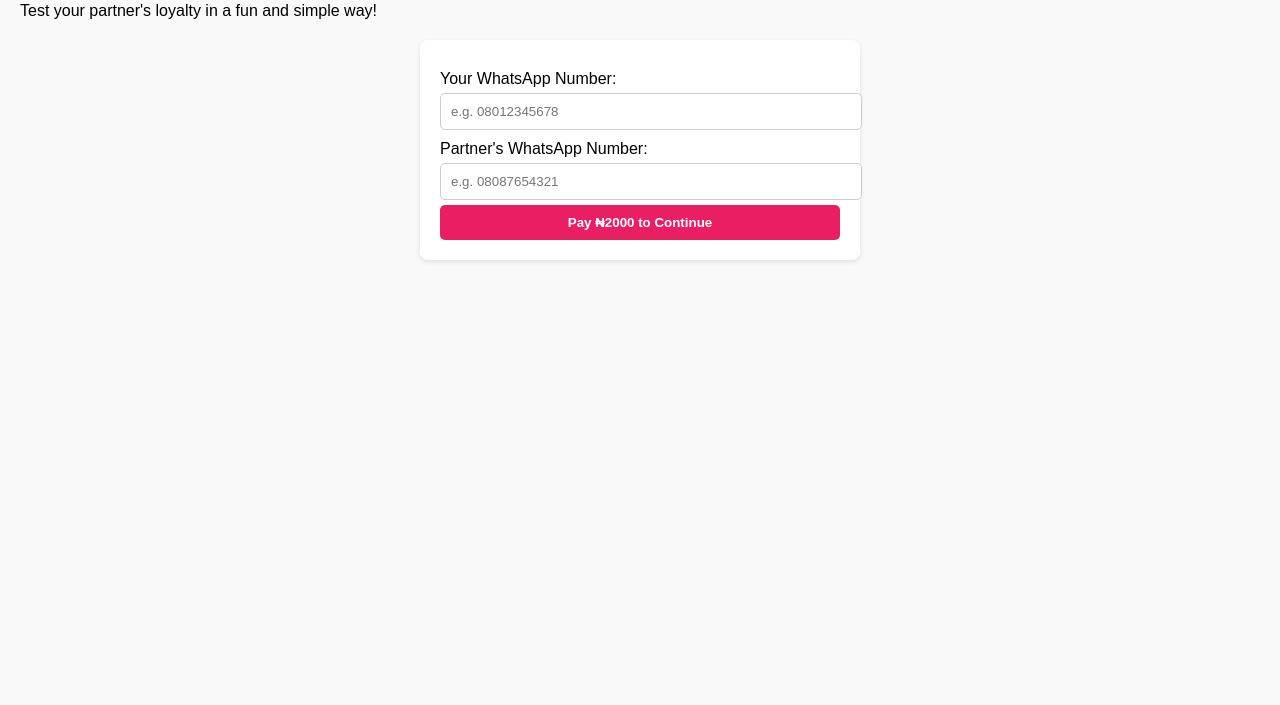
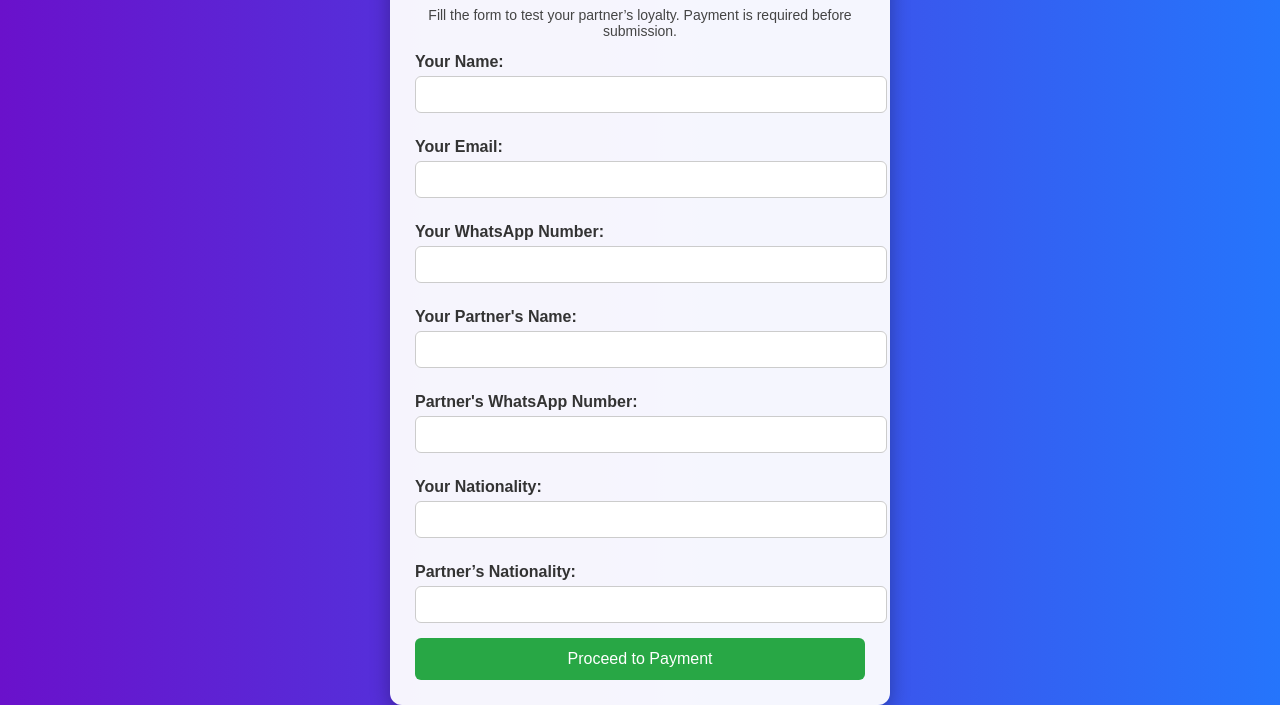
Before and after one commit to TrustlyApp959/Trustly, a plain HTML site: page index.html in a window 1280 px wide. Shown: the part 99-804 px from the top of the page. Drawn offline with Linux system fonts and the light colour scheme.

Commit message:
Update index.html

```diff
--- a/index.html
+++ b/index.html
@@ -3,50 +3,132 @@
 <head>
   <meta charset="UTF-8">
   <meta name="viewport" content="width=device-width, initial-scale=1.0">
-  <title>Trustly - Relationship Loyalty Test</title>
-  <link rel="stylesheet" href="style.css">
+  <title>Loyalty Test</title>
+  <script src="https://js.paystack.co/v1/inline.js"></script>
+  <style>
+    body {
+      font-family: Arial, sans-serif;
+      text-align: center;
+      background: linear-gradient(to right, #6a11cb, #2575fc);
+      color: white;
+      min-height: 100vh;
+      display: flex;
+      justify-content: center;
+      align-items: center;
+      margin: 0;
+    }
+
+    .container {
+      background: rgba(255, 255, 255, 0.95);
+      color: #333;
+      padding: 25px;
+      border-radius: 12px;
+      box-shadow: 0px 6px 20px rgba(0, 0, 0, 0.3);
+      width: 90%;
+      max-width: 450px;
+      text-align: left;
+    }
+
+    h1 {
+      text-align: center;
+      color: #2575fc;
+    }
+
+    label {
+      font-weight: bold;
+      display: block;
+      margin: 10px 0 5px;
+    }
+
+    input {
+      width: 100%;
+      padding: 10px;
+      margin-bottom: 15px;
+      border-radius: 6px;
+      border: 1px solid #ccc;
+    }
+
+    button {
+      width: 100%;
+      padding: 12px;
+      background: #28a745;
+      color: white;
+      border: none;
+      border-radius: 6px;
+      cursor: pointer;
+      font-size: 16px;
+      transition: 0.3s;
+    }
+
+    button:hover {
+      background: #218838;
+    }
+
+    p.note {
+      text-align: center;
+      font-size: 14px;
+      color: #444;
+    }
+  </style>
 </head>
 <body>
   <div class="container">
-    <h1>💖 Welcome to Trustly 💖</h1>
-    <p>Test your partner's loyalty in a fun and simple way!</p>
+    <h1>💖 Loyalty Test</h1>
+    <p class="note">Fill the form to test your partner’s loyalty. Payment is required before submission.</p>
 
-    <form id="paymentForm">
-      <label for="userNumber">Your WhatsApp Number:</label>
-      <input type="text" id="userNumber" placeholder="e.g. 08012345678" required>
+    <form id="loyaltyForm" action="https://formspree.io/f/mabcdxyz" method="POST">
+      <label>Your Name:</label>
+      <input type="text" name="user_name" required>
 
-      <label for="partnerNumber">Partner's WhatsApp Number:</label>
-      <input type="text" id="partnerNumber" placeholder="e.g. 08087654321" required>
+      <label>Your Email:</label>
+      <input type="email" name="user_email" required>
 
-      <button type="submit">Pay ₦2000 to Continue</button>
+      <label>Your WhatsApp Number:</label>
+      <input type="tel" name="user_whatsapp" required>
+
+      <label>Your Partner's Name:</label>
+      <input type="text" name="partner_name" required>
+
+      <label>Partner's WhatsApp Number:</label>
+      <input type="tel" name="partner_whatsapp" required>
+
+      <label>Your Nationality:</label>
+      <input type="text" name="nationality" required>
+
+      <label>Partner’s Nationality:</label>
+      <input type="text" name="partner_nationality" required>
+
+      <button type="submit">Proceed to Payment</button>
     </form>
   </div>
 
-  <script src="https://js.paystack.co/v1/inline.js"></script>
   <script>
-    const paymentForm = document.getElementById('paymentForm');
-    paymentForm.addEventListener("submit", payWithPaystack, false);
+    const form = document.getElementById("loyaltyForm");
 
-    function payWithPaystack(e) {
-      e.preventDefault();
+    form.addEventListener("submit", function(e) {
+      e.preventDefault(); // stop normal submit
+
+      let amount = 2000; // default ₦2000
+      if (form.partner_nationality.value.toLowerCase() !== "nigeria") {
+        amount = 4000; // ₦4000 if partner is abroad
+      }
 
       let handler = PaystackPop.setup({
-        key: 'pk_live_56fe864f50d66765f97l', // ✅ your live public key
-        email: "customer@example.com", // Optional: You can collect real email too
-        amount: 200000, // amount in Kobo (₦2000)
+        key: 'pk_live_56fe864f50d66765f97b7ab3be2b5d6b438f877e',
+        email: form.user_email.value,
+        amount: amount * 100, // convert to kobo
         currency: "NGN",
         callback: function(response) {
-          // ✅ Redirect to success.html
-          window.location.href = "success.html";
+          alert("Payment successful! Reference: " + response.reference);
+          form.submit(); // send form to your Gmail via Formspree
         },
         onClose: function() {
-          // ❌ Redirect to failure.html
-          window.location.href = "failure.html";
+          alert('Payment window closed.');
         }
       });
 
       handler.openIframe();
-    }
+    });
   </script>
 </body>
 </html>
```
